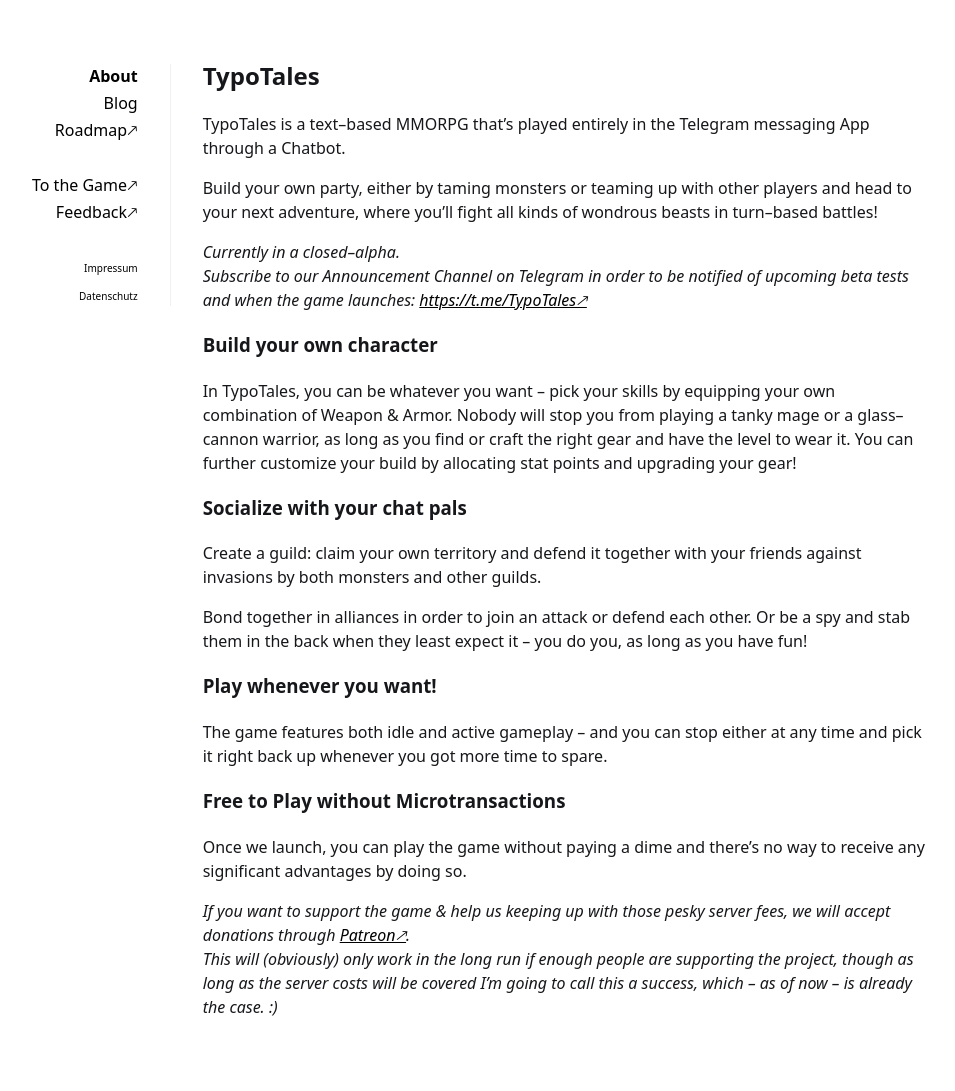
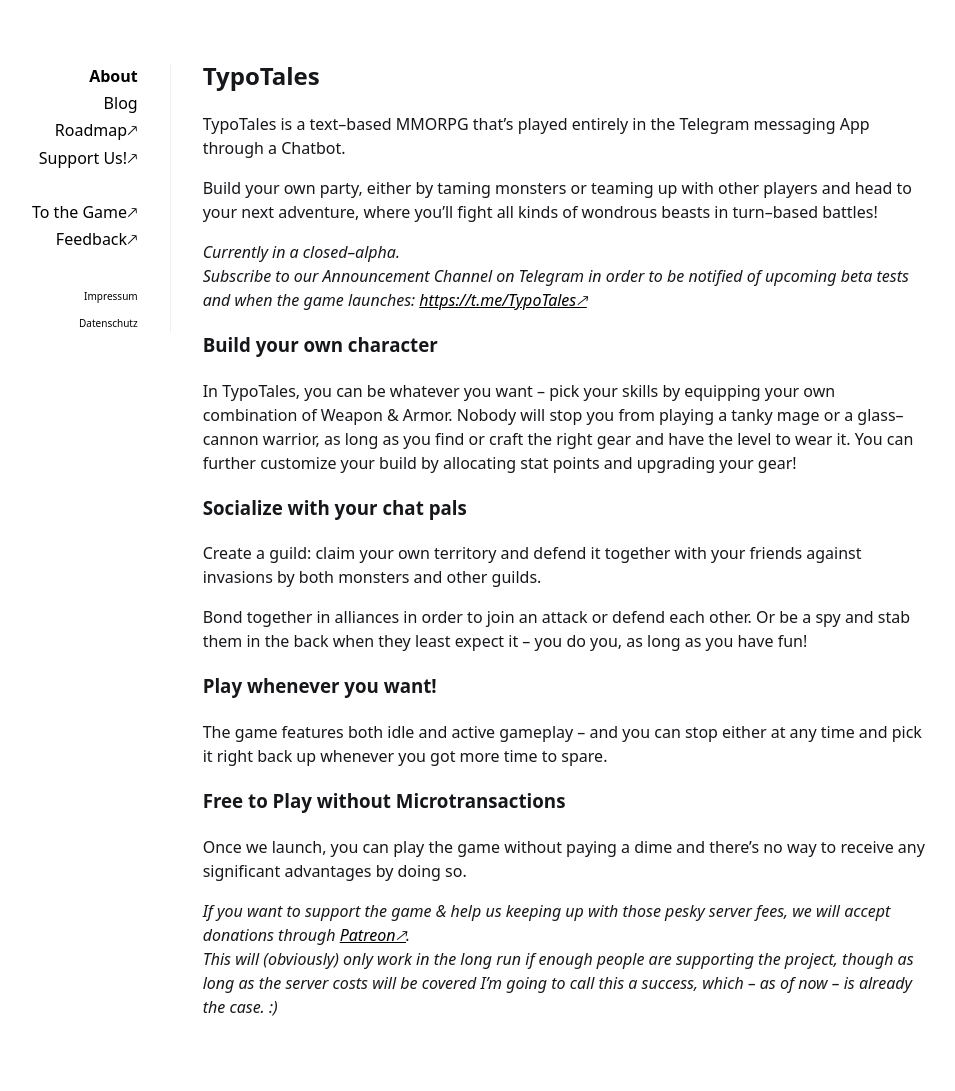
Before and after one commit to TypoTales/Website, a Jekyll site: the page built from docs/_pages/about.md, in a window 1280 px wide. Shown: the whole page, without its empty margins (160-1115 px from the left). Built offline with Jekyll 4.4.1, drawn with Linux system fonts in a browser that asks for light colours.

```diff
--- a/docs/_data/navigation.yml
+++ b/docs/_data/navigation.yml
@@ -5,6 +5,8 @@ links:
   url: /blog
 - title: Roadmap🡕
   url: http://roadmap.typotales.com/
+- title: Support Us!🡕
+  url: http://patreon.typotales.com/
 
 bots:
 - title: To the Game🡕
```
